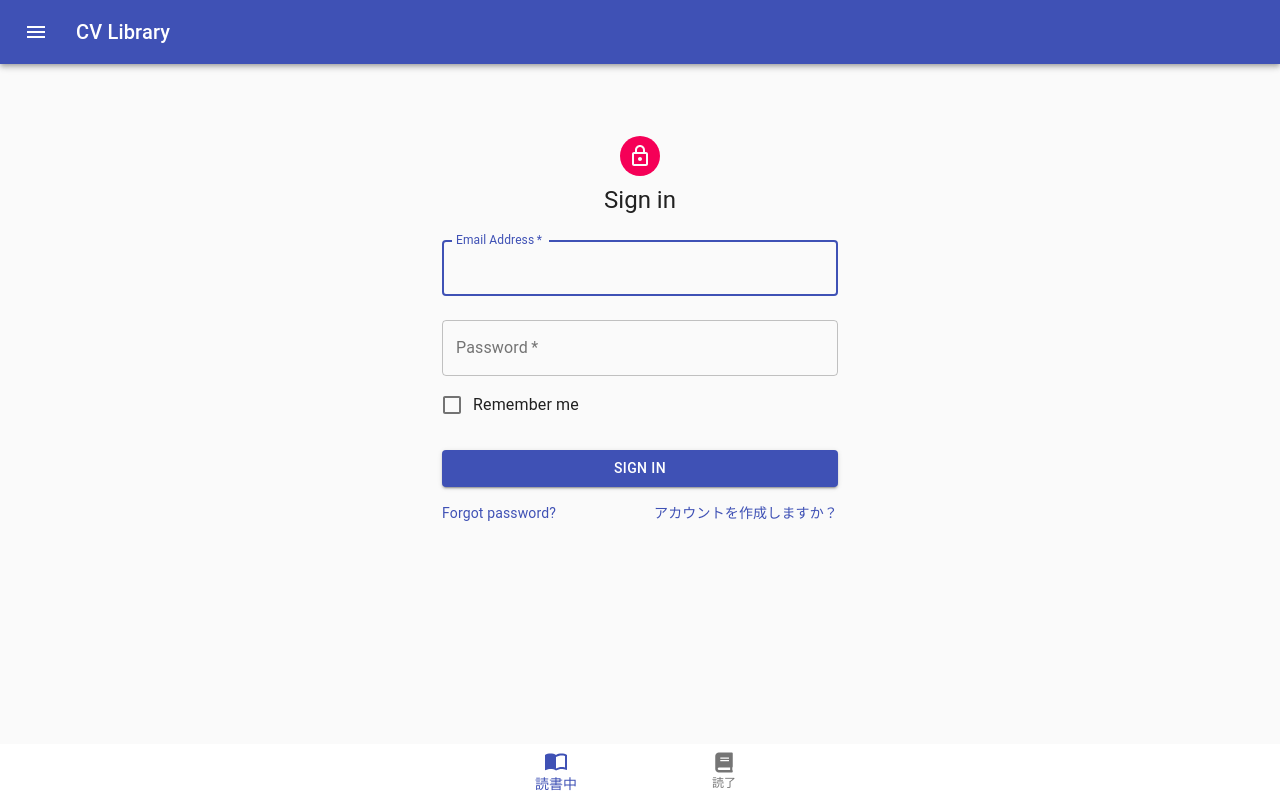
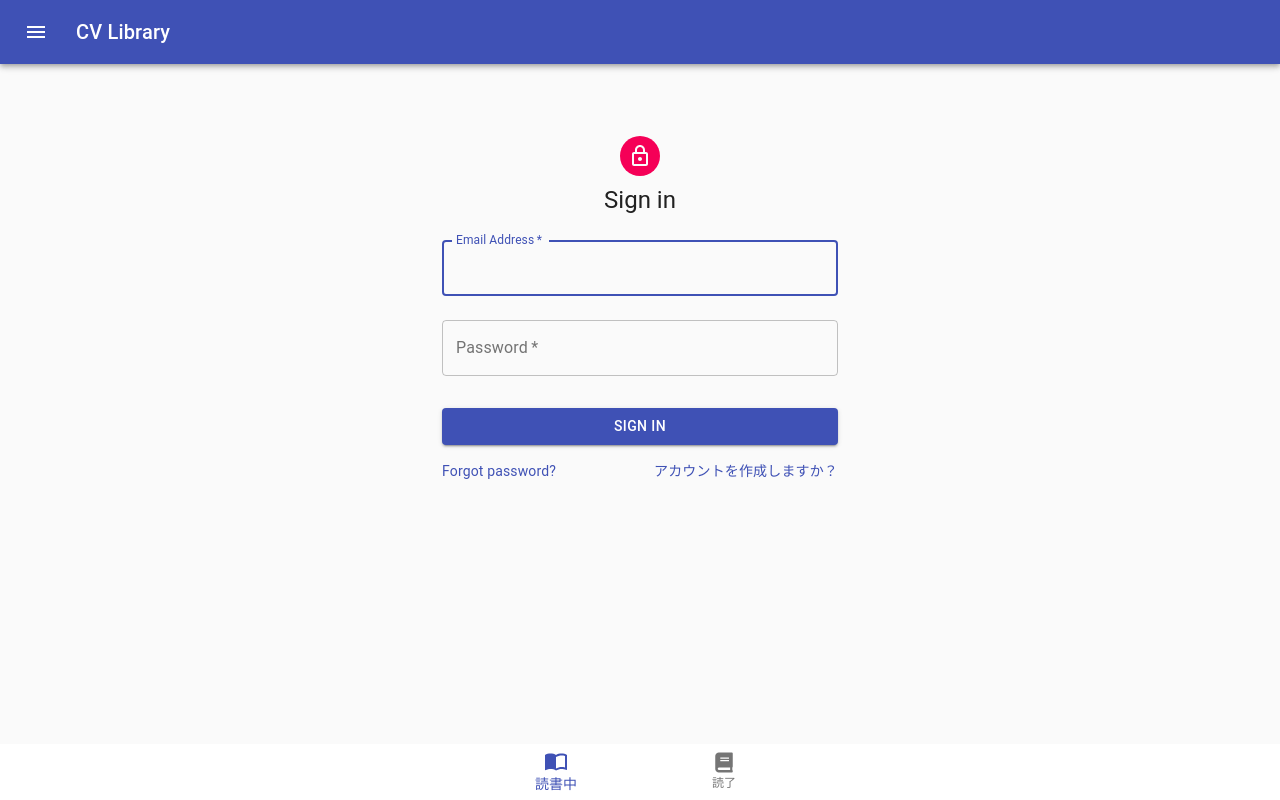
Before and after one commit to nozomi-iida/cv-library-web, a React (Create React App) app: page /signIn in a window 1280 px wide. Built offline with nearby package versions, Linux system fonts and the light colour scheme; the HTML template or start-up script is replaced by a standard one.

Commit message:
余計な文を削除

```diff
--- a/src/components/pages/SignIn.jsx
+++ b/src/components/pages/SignIn.jsx
@@ -3,7 +3,6 @@
 import Button from "@material-ui/core/Button";
 import CssBaseline from "@material-ui/core/CssBaseline";
 import TextField from "@material-ui/core/TextField";
-import FormControlLabel from "@material-ui/core/FormControlLabel";
 import Checkbox from "@material-ui/core/Checkbox";
 import Link from "@material-ui/core/Link";
 import Grid from "@material-ui/core/Grid";
@@ -94,10 +93,6 @@
               <br></br>
             </>
           )}
-          <FormControlLabel
-            control={<Checkbox value="remember" color="primary" />}
-            label="Remember me"
-          />
           <Button
             type="submit"
             fullWidth
```
